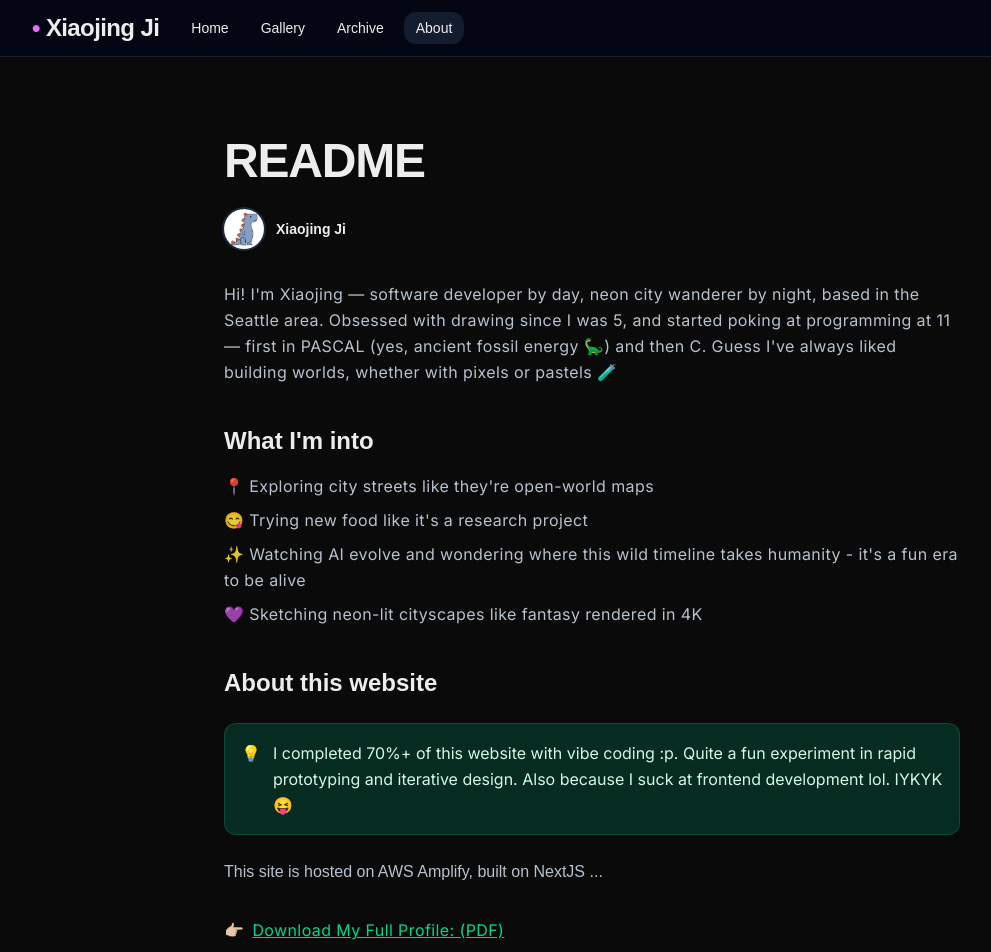
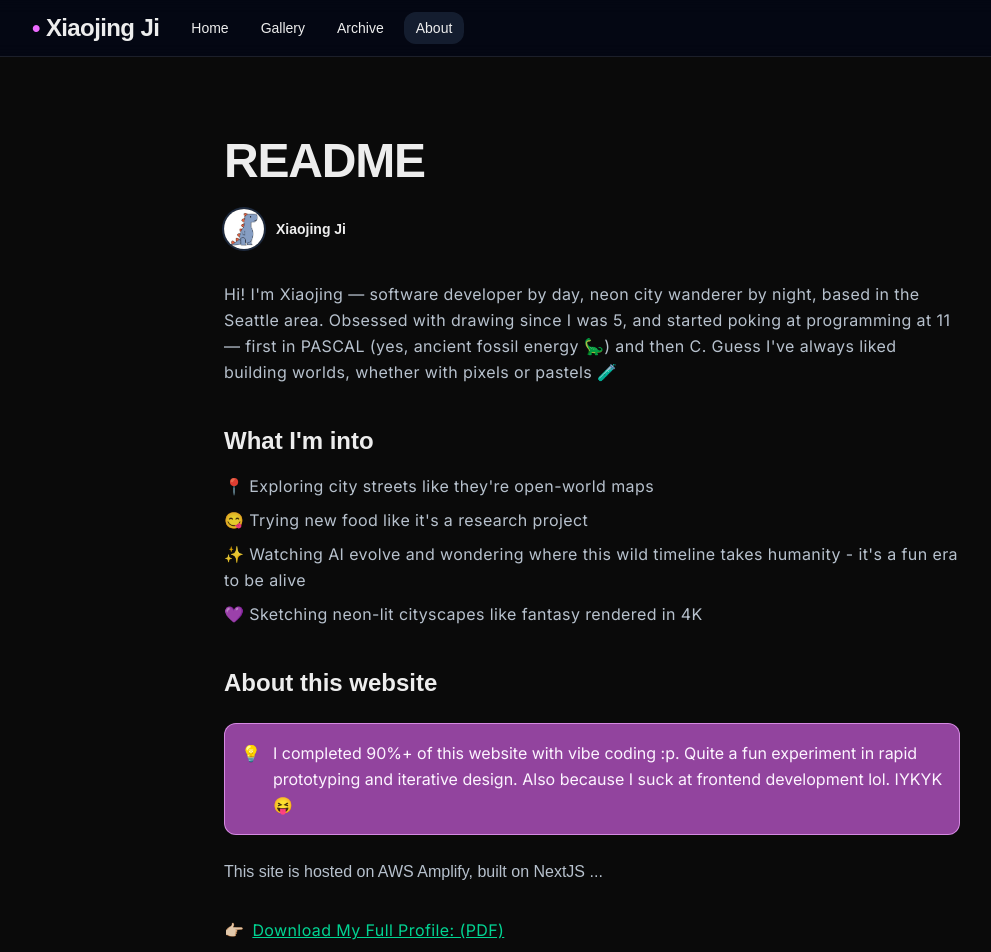
Before and after one commit to XJi/virtualkid, a Next.js app in the folder virtual-kid/: page /about in a window 1280 px wide. Shown: the top 952 px of the page, without its empty margins (48-1039 px from the left). Built offline with nearby package versions, Linux system fonts and the light colour scheme.

Commit message:
Change About page callout color

```diff
--- a/virtual-kid/src/app/about/page.tsx
+++ b/virtual-kid/src/app/about/page.tsx
@@ -6,7 +6,7 @@ const inter = Inter({ subsets: ["latin"] }); // paragraphs use this
 
 function Callout({ children }: { children: React.ReactNode }) {
   return (
-    <div className="mt-6 rounded-xl border border-emerald-400/20 bg-emerald-700/30 p-4 text-emerald-100">
+    <div className="mt-6 rounded-xl border border-fuchsia-300/70 bg-fuchsia-400/60 p-4 text-fuchsia-50">
       <div className="flex items-start gap-3">
         <span className="mt-0.5">💡</span>
         <div className={`${inter.className} leading-relaxed`}>{children}</div>
@@ -50,7 +50,7 @@ export default function AboutPage() {
       <h3 className="mt-10 text-2xl font-bold">About this website</h3>
 
       <Callout>
-        I completed 70%+ of this website with vibe coding :p. Quite a fun experiment in rapid prototyping and iterative design. Also because I suck at frontend development lol. IYKYK 😝
+        I completed 90%+ of this website with vibe coding :p. Quite a fun experiment in rapid prototyping and iterative design. Also because I suck at frontend development lol. IYKYK 😝
       </Callout>
 
       <p className="mt-6 text-slate-300/90 leading-relaxed">
```
